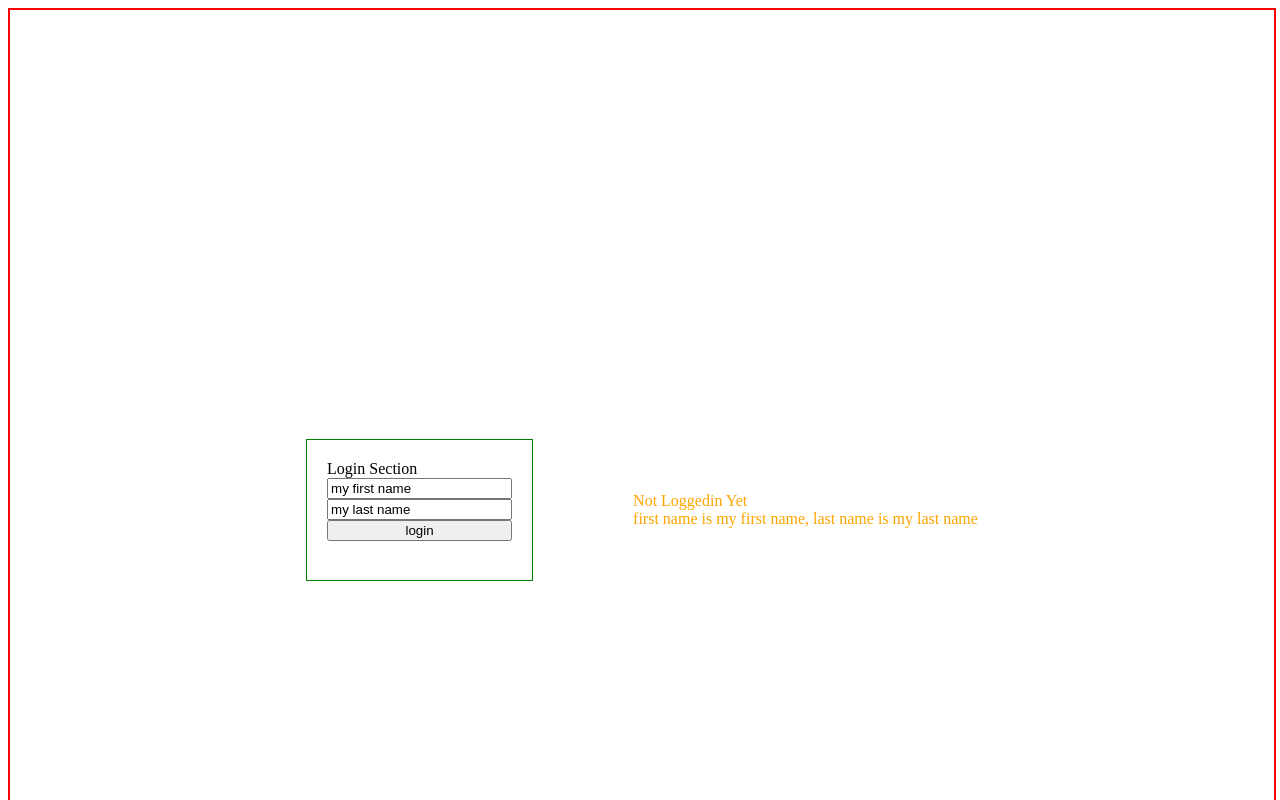
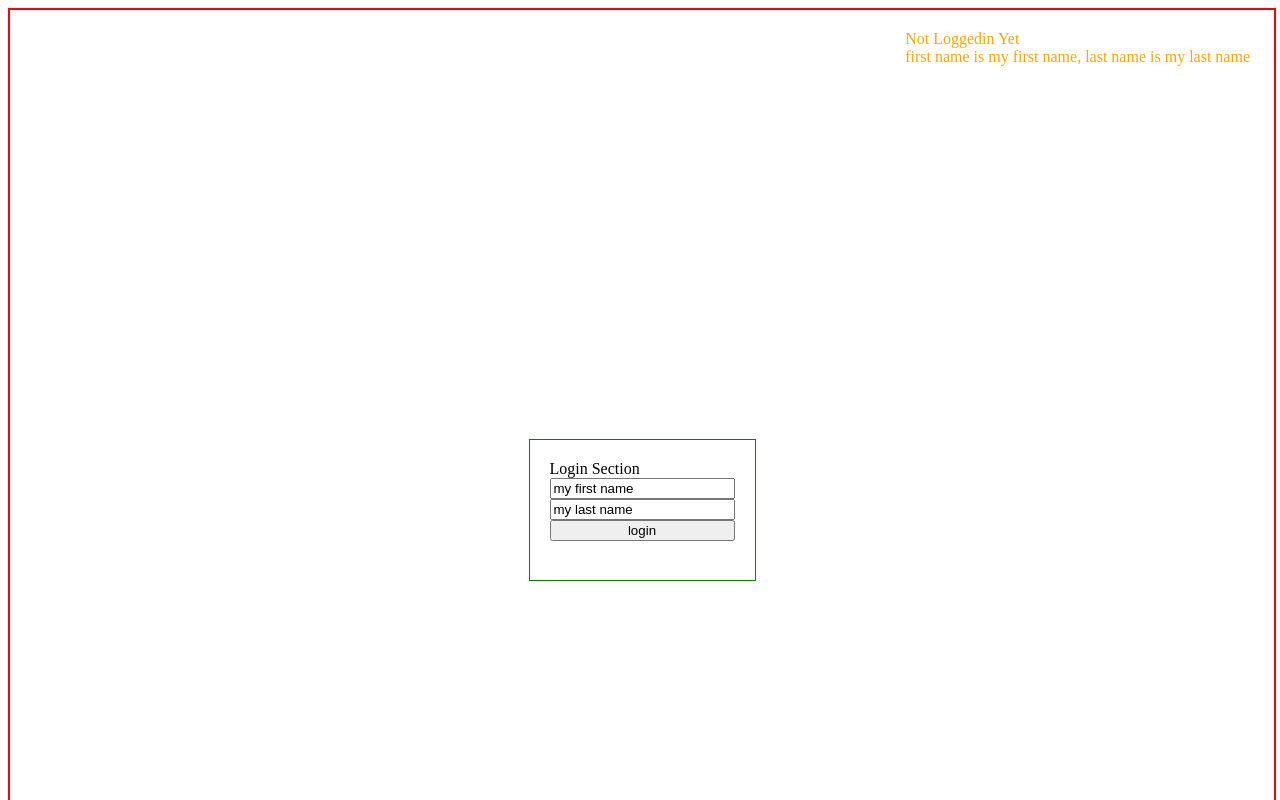
Before and after one commit to Reddy0724/my-app, a React (Create React App) app: page / in a window 1280 px wide. Shown: the top 800 px of the page. Built offline with nearby package versions, Linux system fonts and the light colour scheme.

Commit message:
placed login on top-left

```diff
--- a/src/App.css
+++ b/src/App.css
@@ -15,10 +15,16 @@
   flex-direction: column;
   height: 100px;
   padding: 20px;
+
 }
 
 .message{
   color: orange;
+  position: fixed;
+  top: 30px;
+  right: 30px;
+
+
 }
 
 .welcome{
```
